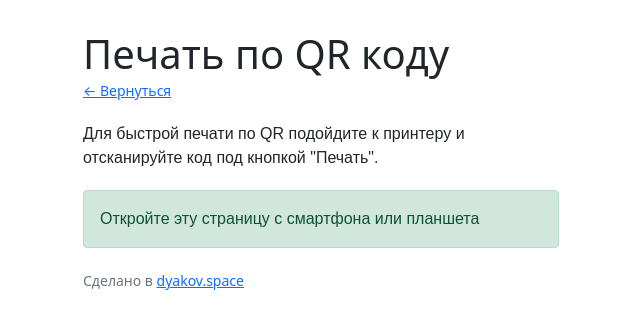
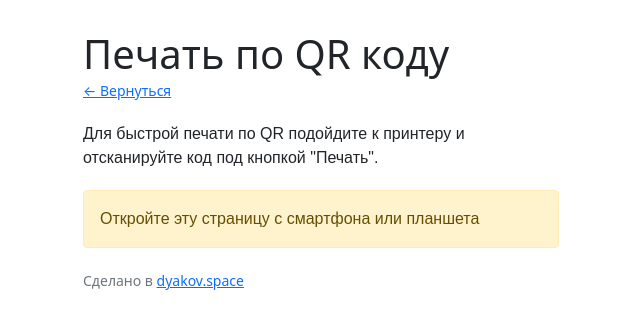
Before and after one commit to profcomff/print-webapp, a Vue app: page /qr in a window 1280 px wide. Shown: the top 328 px of the page, without its empty margins (319-959 px from the left). Built offline with nearby package versions, Linux system fonts and the light colour scheme.

Commit message:
Fix color (#30)
Co-authored-by: Artem <55246906+physphile@users.noreply.github.com>

```diff
--- a/src/views/QrPrint.vue
+++ b/src/views/QrPrint.vue
@@ -11,7 +11,7 @@
       кнопкой "Печать".
     </p>
     <div v-if="!isMobile">
-      <p class="alert alert-success" role="alert">
+      <p class="alert alert-warning" role="alert">
         Откройте эту страницу с смартфона или планшета
       </p>
     </div>
```
